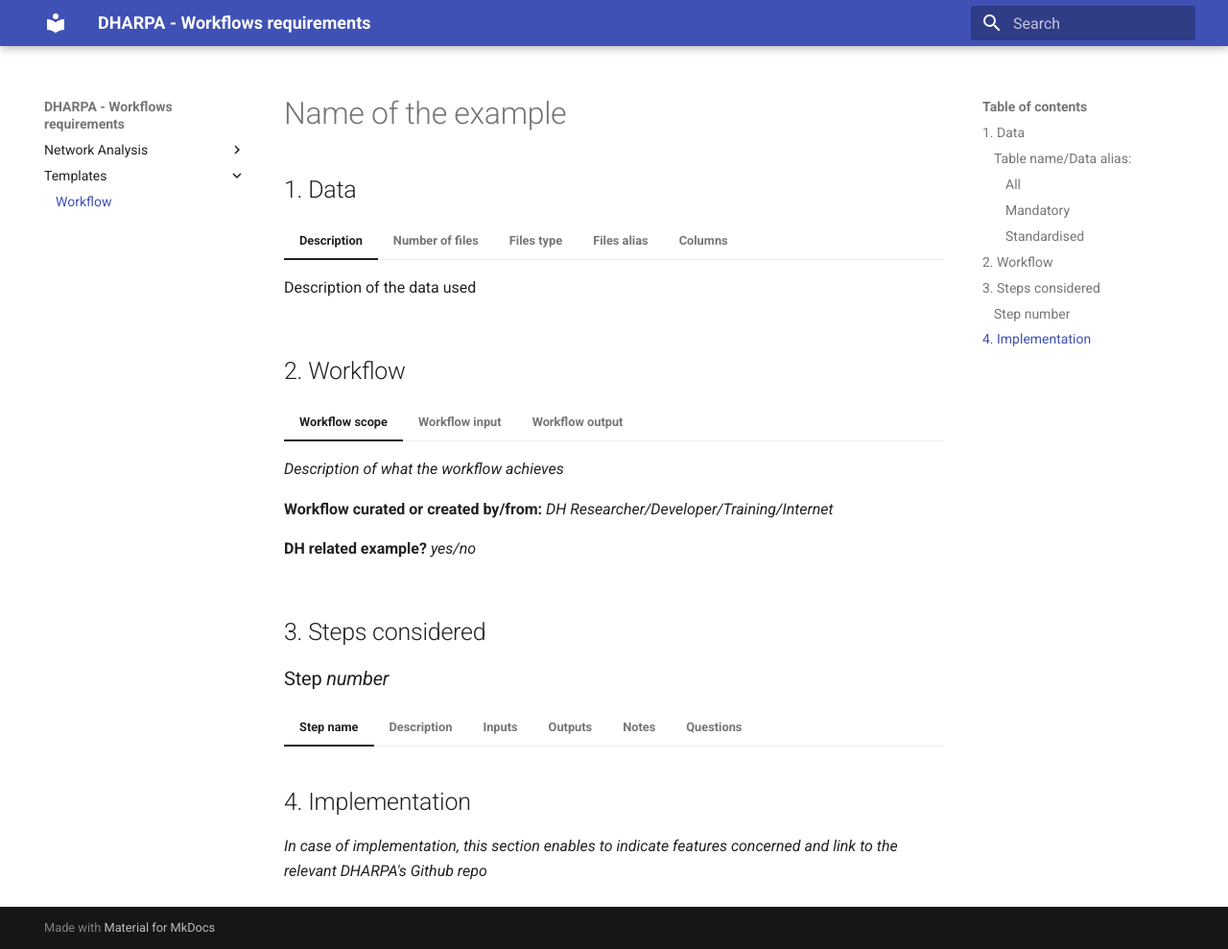
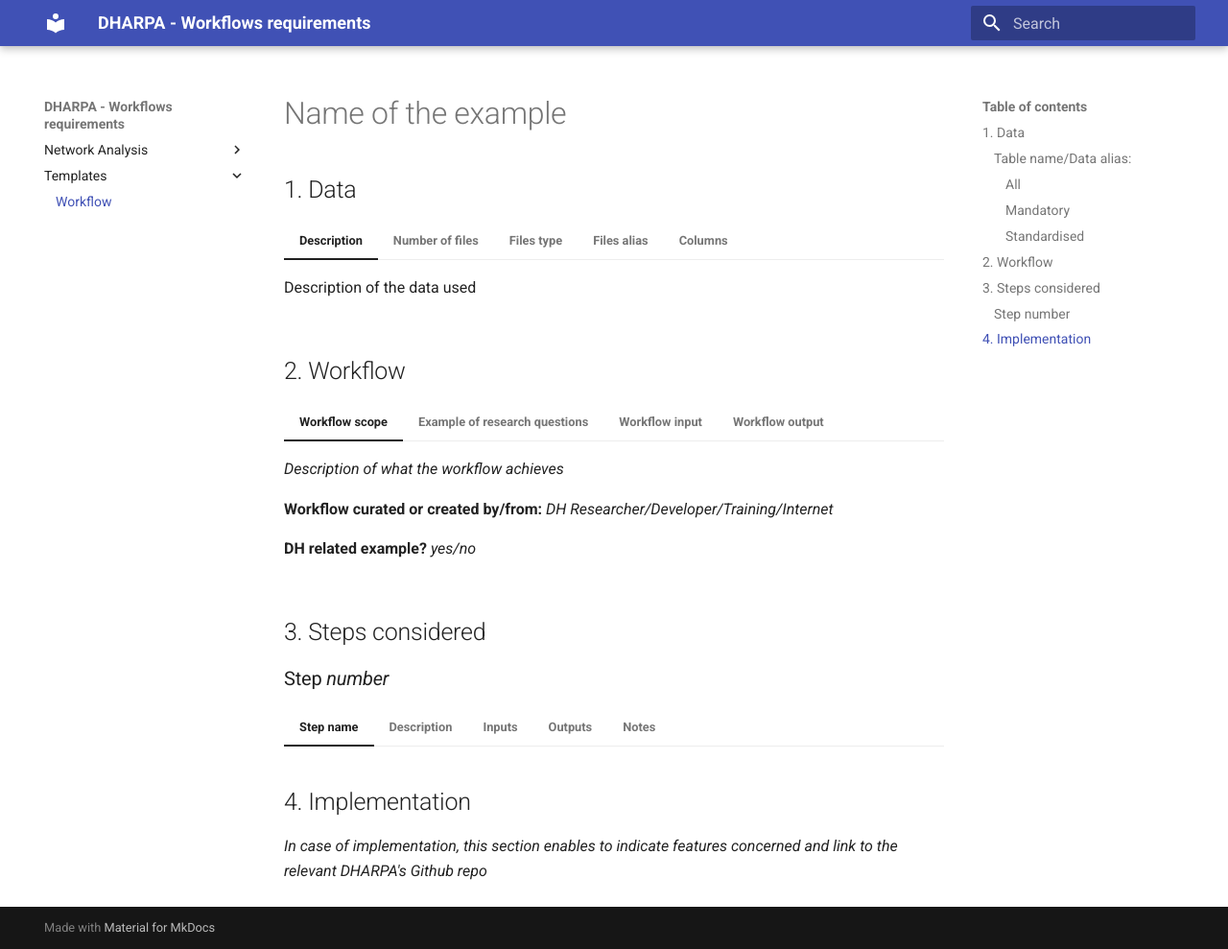
Before and after one commit to DHARPA-Project/DHARPA-Project-workflows-requirements, an MkDocs documentation site: the page built from docs/blank-workflow.md, in a window 1280 px wide and 989 px high. Shown: the whole window at 96% size. Built offline with MkDocs 1.6.1 and Material for MkDocs 9.7.7, drawn with Linux system fonts in a browser that asks for light colours; some of the changed lines change nothing that is shown.

Commit message:
add research question field and modify step note

```diff
--- a/docs/blank-workflow.md
+++ b/docs/blank-workflow.md
@@ -45,6 +45,9 @@
     **DH related example?**
     *yes/no*
 
+=== "Example of research questions"
+    *Please list a few examples of research questions that this workflow could help with*
+
 === "Workflow input"
     *Description of data that users need to start the workflow*
 
@@ -75,10 +78,8 @@
     |||
 
 === "Notes"
-    *General notes and UI considerations*
+    *Research (e.g. are there examples of specific research questions for this step, or any research considerations to take into account) and/or UI considerations (e.g. will users need to make a critical decision at this step, which would need to be emphasized in the UI)*
 
-=== "Questions"
-    *Points to clarify regarding the example*
 
 
 ## 4. Implementation
```
